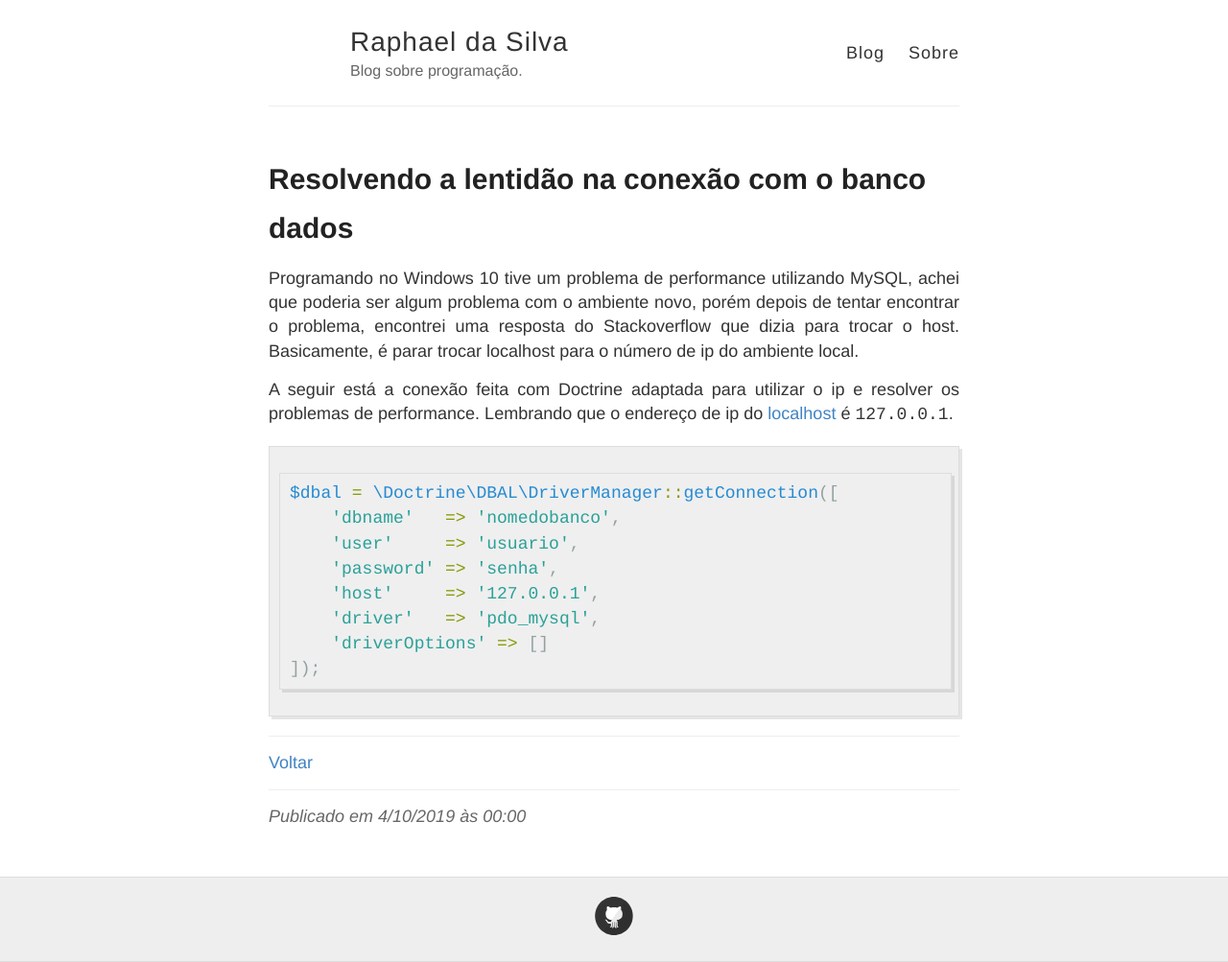
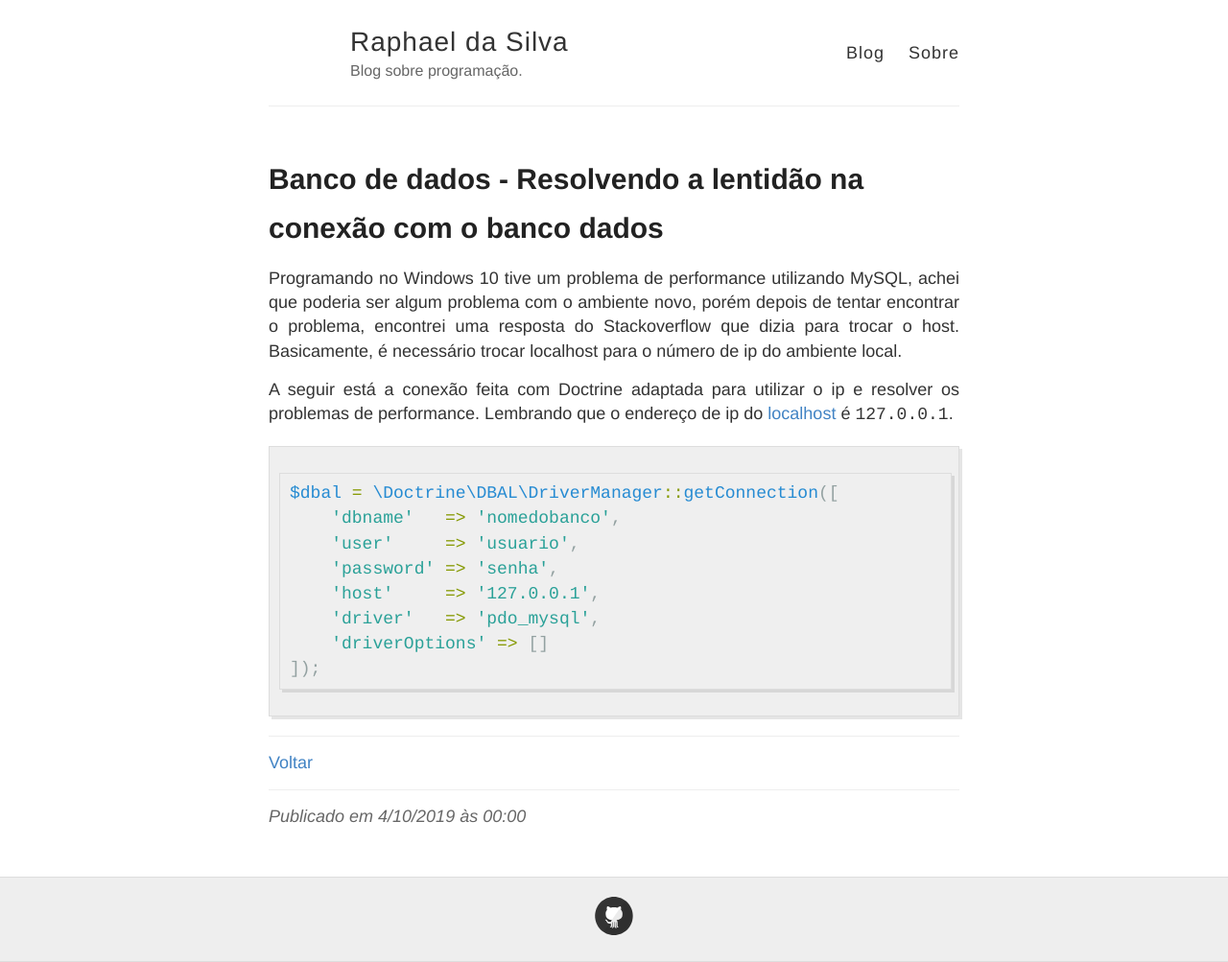
Before and after one commit to raphael-da-silva/raphael-da-silva.github.io, a Jekyll site: the page built from _posts/2019-10-04-lentidao-conexao-db.md, in a window 1280 px wide. Shown: the whole page at 96% size. Built offline with Jekyll 4.4.1, drawn with Linux system fonts in a browser that asks for light colours.

Commit message:
Revisão

````diff
--- a/_posts/2019-10-04-lentidao-conexao-db.md
+++ b/_posts/2019-10-04-lentidao-conexao-db.md
@@ -1,9 +1,9 @@
 ---
 layout: post
-title: Resolvendo a lentidão na conexão com o banco dados
+title: Banco de dados - Resolvendo a lentidão na conexão com o banco dados
 ---
 
-Programando no Windows 10 tive um problema de performance utilizando MySQL, achei que poderia ser algum problema com o ambiente novo, porém depois de tentar encontrar o problema, encontrei uma resposta do Stackoverflow que dizia para trocar o host. Basicamente, é parar trocar localhost para o número de ip do ambiente local.
+Programando no Windows 10 tive um problema de performance utilizando MySQL, achei que poderia ser algum problema com o ambiente novo, porém depois de tentar encontrar o problema, encontrei uma resposta do Stackoverflow que dizia para trocar o host. Basicamente, é necessário trocar localhost para o número de ip do ambiente local.
 
 A seguir está a conexão feita com Doctrine adaptada para utilizar o ip e resolver os problemas de performance. Lembrando que o endereço de ip do [localhost](https://pt.wikipedia.org/wiki/Localhost) é ```127.0.0.1```.
 
````
